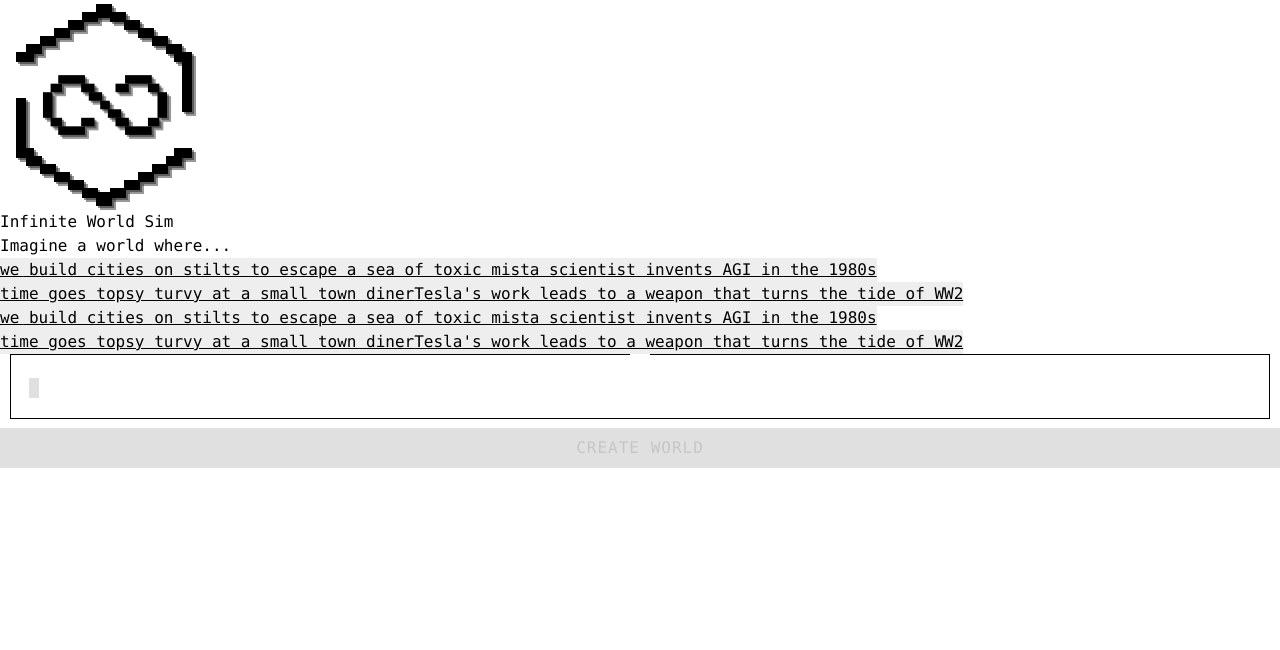
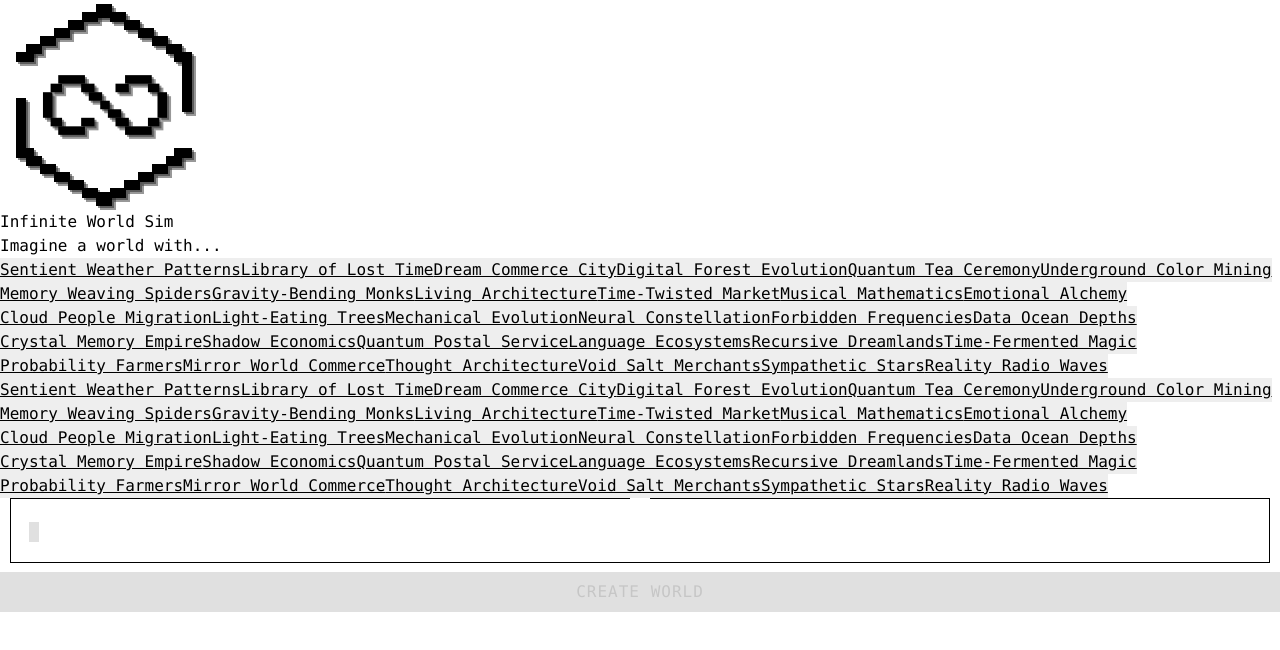
Before and after one commit to ercbot/wikisim, a React (Vite) app: page / in a window 1280 px wide. Shown: the top 650 px of the page. Built offline with nearby package versions, Linux system fonts and the light colour scheme; no server answers; a web font is replaced by a local one.

Commit message:
New Examples, Examples Generate Rather than Load

```diff
--- a/src/App.tsx
+++ b/src/App.tsx
@@ -53,6 +53,14 @@ function App() {
       setInitialPrompt(prompt);
       const node = await generateInitialPage(prompt);
       graph.addNode(node);
+      // Add in the nodes that were linked to, but haven't been generated yet
+      const linkedNodes = graph.getLinkedNodes(node.topic);
+      for (const linkedNode of linkedNodes) {
+        if (!graph.hasNode(linkedNode.topic)) {
+          graph.addNode(linkedNode);
+        }
+      }
+
       setGraph(graph);
       setCurrentPage(node.topic);
     } catch (error) {
@@ -61,13 +69,6 @@ function App() {
     } finally {
       setLoading(false);
     }
-  };
-
-  const handleExampleSelect = (title: string, content: string) => {
-    const node = new WikiNode(title, content);
-    graph.addNode(node);
-    setGraph(graph);
-    setCurrentPage(title);
   };
 
   const handleReset = () => {
@@ -119,12 +120,11 @@ function App() {
       </div>
 
       {/* Main content */}
-      <main className="lg:pt-12">
+      <main>
         <div className='max-h-[calc(100vh-12rem)] overflow-y-auto'>
           {graph.nodeCount === 0 ? (
             <WorldPrompt
               onSubmit={handleWorldPromptSubmit}
-              onExampleSelect={handleExampleSelect}
               loading={loading}
             />
           ) : (
--- a/src/components/ExamplesCarousel.tsx
+++ b/src/components/ExamplesCarousel.tsx
@@ -3,7 +3,6 @@ import ButtonLink from './ButtonLink';
 
 interface Example {
   title: string;
-  content: string;
   onClick: () => void;
 }
 
--- a/src/components/WorldPrompt.tsx
+++ b/src/components/WorldPrompt.tsx
@@ -8,29 +8,45 @@ import { QuotaExceededError } from '../utils/wikiGenerator';
 
 interface WorldPromptProps {
   onSubmit: (prompt: string) => void;
-  onExampleSelect: (title: string, content: string) => void;
   loading?: boolean;
   error?: Error | null;
 }
 
-const EXAMPLE_FIRST_ARTICLES = {
-  "we build cities on stilts to escape a sea of toxic mist": {
-    "Carmine": `Carmine, the majestic capital of the <link>Mistlands</link>, stands as a testament to human ingenuity amidst the perpetual crimson fog that gives the city its name. Founded in 847 AE by the <link>Mistwalker clans</link>, the city is built upon massive bronze pillars that elevate it above the toxic mists that plague the lowlands. Its distinctive architecture features spiraling copper spires and interconnected skyways, while the famous <link>Oxidation Gardens</link> showcase plants that have evolved to thrive in the metallic atmosphere. The city serves as both the political and spiritual center of the Mistlands, housing both the <link>Chamber of Atmospheric Sciences</link> and the ancient <link>Temple of the Copper Moon</link>, where the enigmatic <link>Mistpriests</link> conduct their arcane studies of the region's unique weather patterns.`
-  },
-  "a scientist invents AGI in the 1980s": {
-    "Grace Mitchell": `Grace Mitchell (1947-2018) revolutionized early <link>neural network architecture</link> through her groundbreaking work at <link>Threshold Labs</link> during the crucial period of 1982-1989. While her contemporaries focused on supervised learning, Mitchell's controversial <link>Autonomous Pattern Theory</link> proposed that truly intelligent systems would need to develop without human-labeled training data. Though initially dismissed by the academic establishment, her theories gained recognition after the success of the <link>Phoenix Project</link> in 1986, which demonstrated the first examples of genuine emergent behavior in artificial networks. Mitchell's later career was devoted to studying the ethical implications of machine consciousness, leading to her founding of the influential <link>Coalition for Responsible Intelligence</link>.`
-  },
-  "time goes topsy turvy at a small town diner": {
-    "Temporal Resonance": `<link>Temporal Resonance</link> refers to the peculiar phenomenon observed at <link>Murphy's All-Night Diner</link> in Millbrook, Kansas, where patrons occasionally experience overlapping moments from different time periods while seated in specific booths. First documented by regular customer <link>Sarah Chen</link> in her viral TikTok series in 2021, the resonance manifests as brief glimpses of past and future versions of the diner, with sounds and smells from different eras bleeding through. The <link>Department of Temporal Affairs</link> has classified the phenomenon as a Class-3 Stable Time Anomaly, theorizing it may be connected to the diner's location atop a suspected quantum faultline. While mostly harmless, the resonance has turned Murphy's into a popular destination for amateur chronology enthusiasts and paranormal researchers.`
-  },
-  "Tesla's work leads to a weapon that turns the tide of WW2": {
-    "The Baltic Offensive": `The <link>Baltic Offensive</link> (August 12-September 28, 1944) marked the unexpected turning point of the <link>Second World War</link> following <link>Tesla-Szilard Resonator</link> deployment by Polish-Lithuanian forces. Under the command of General <link>Kazimierz Tabor</link>, the Allied Baltic Fleet used the experimental weapon to disable German mechanized divisions across a 300-mile front, leading to the collapse of Army Group North. The offensive's success prompted <link>Operation Amber Dawn</link>, which saw the rapid liberation of Eastern Europe through widespread deployment of resonator technology. Modern historians consider this campaign the key catalyst for the war's early conclusion in March 1945, though debate continues over the ethical implications of using Tesla-derived weapons against human targets.`
-  }
+const EXAMPLE_PROMPTS = {
+  "Sentient Weather Patterns": "A civilization of conscious weather systems that communicate through storms and pressure changes",
+  "Library of Lost Time": "A library where each book contains a timeline that never happened in our universe",
+  "Dream Commerce City": "A metropolis where merchants trade in bottled dreams and filtered nightmares",
+  "Digital Forest Evolution": "A computer virus that evolved into a complex digital ecosystem inside abandoned server farms",
+  "Quantum Tea Ceremony": "A tea master who can split reality into parallel timelines with each pour of tea",
+  "Underground Color Mining": "A world where colors must be mined from deep underground and refined before they can be used",
+  "Memory Weaving Spiders": "Spider-like creatures that build webs from people's memories, creating vast architectural networks",
+  "Gravity-Bending Monks": "An order of monks who learned to manipulate local gravity through ancient breathing techniques",
+  "Living Architecture": "A city where buildings grow, reproduce, and compete for resources like living organisms",
+  "Time-Twisted Market": "A bazaar where the same object can be bought at different points in its timeline",
+  "Musical Mathematics": "A universe where mathematical equations express themselves as musical compositions",
+  "Emotional Alchemy": "Scientists who discovered how to distill and transform human emotions into physical substances",
+  "Cloud People Migration": "Nomadic societies living in floating cities who follow the patterns of wind currents",
+  "Light-Eating Trees": "Trees that consume light instead of water, creating zones of permanent darkness",
+  "Mechanical Evolution": "A planet where all evolution produced mechanical rather than biological life",
+  "Neural Constellation": "Stars that form a vast cosmic neural network, processing thoughts across light-years",
+  "Forbidden Frequencies": "A world where certain sound frequencies are outlawed for their reality-altering properties",
+  "Data Ocean Depths": "An ocean made entirely of living data streams with various ecological layers",
+  "Crystal Memory Empire": "A civilization that stores memories and knowledge in naturally growing crystals",
+  "Shadow Economics": "A society that uses captured shadows as their primary form of currency",
+  "Quantum Postal Service": "Mail carriers who deliver packages through quantum tunneling across probability spaces",
+  "Language Ecosystems": "Words that evolved into living organisms, forming complex linguistic ecosystems",
+  "Recursive Dreamlands": "A dream world where each dream contains another complete universe",
+  "Time-Fermented Magic": "Spells that must be aged like wine before they can be cast",
+  "Probability Farmers": "Farmers who cultivate and harvest probable futures from quantum fields",
+  "Mirror World Commerce": "Merchants who trade goods between our world and mirror dimensions",
+  "Thought Architecture": "Buildings constructed from solidified thoughts and memories",
+  "Void Salt Merchants": "Traders who harvest crystallized nothingness from the spaces between worlds",
+  "Sympathetic Stars": "A galaxy where stars influence each other's life cycles through cosmic empathy",
+  "Reality Radio Waves": "Radio waves that broadcast alternative versions of reality when tuned correctly"
 };
 
-function WorldPrompt({ onSubmit, onExampleSelect, loading = false, error }: WorldPromptProps) {
+function WorldPrompt({ onSubmit, loading = false, error }: WorldPromptProps) {
   const [prompt, setPrompt] = useState('');
-  const [exampleLoading, setExampleLoading] = useState(false);
 
   const handleSubmit = (e: React.FormEvent) => {
     e.preventDefault();
@@ -48,23 +64,15 @@ function WorldPrompt({ onSubmit, onExampleSelect, loading = false, error }: Worl
     }
   };
 
-  const handleExampleClick = async (promptTitle: string, article: Record<string, string>) => {
-    setExampleLoading(true);
-    const [title, content] = Object.entries(article)[0];
-
-    // Simulate loading delay when clicking an example
-    await new Promise(resolve => setTimeout(resolve, 1000));
-
-    onExampleSelect(title, content);
-    setExampleLoading(false);
+  const handleExampleClick = (examplePrompt: string) => {
+    setPrompt(examplePrompt);
+    onSubmit(examplePrompt);
   };
 
-  const examples = Object.entries(EXAMPLE_FIRST_ARTICLES).map(([promptTitle, article]) => {
-    const [title, content] = Object.entries(article)[0];
+  const examples = Object.entries(EXAMPLE_PROMPTS).map(([promptTitle, examplePrompt]) => {
     return {
       title: promptTitle,
-      content: content,
-      onClick: () => handleExampleClick(promptTitle, article)
+      onClick: () => handleExampleClick(examplePrompt)
     };
   });
 
@@ -74,11 +82,11 @@ function WorldPrompt({ onSubmit, onExampleSelect, loading = false, error }: Worl
         <div className="text-center">
           <h1 className="text-4xl mb-4 sm:font-bold">Infinite World Sim</h1>
           <p className="text-lg text-gray-600 mb-8">
-            {loading || exampleLoading ? prompt : "Imagine a world where..."}
+            {loading ? prompt : "Imagine a world with..."}
           </p>
         </div>
 
-        {loading || exampleLoading ? (
+        {loading ? (
           <div>
             <MatrixLoader rows={15}/>
           </div>
```
